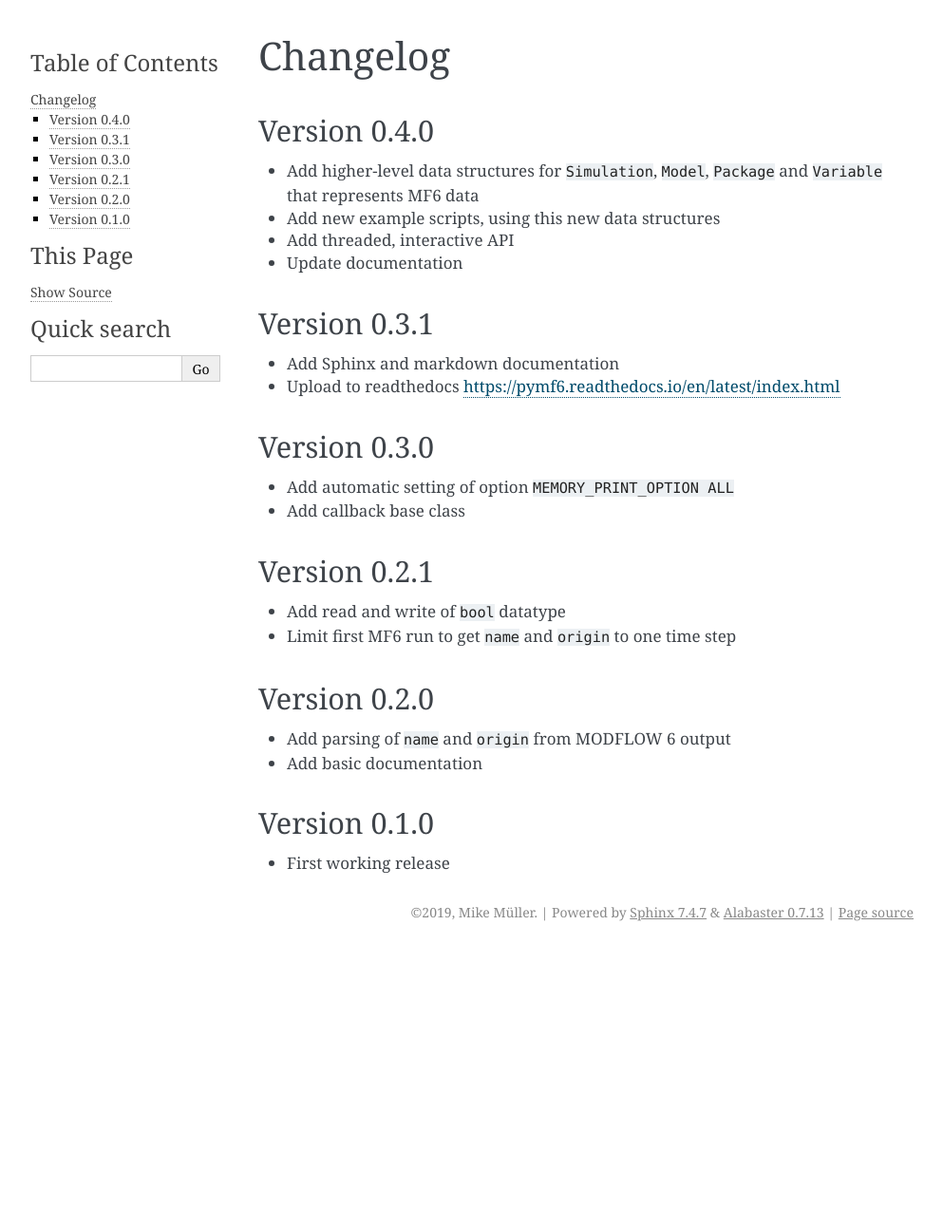
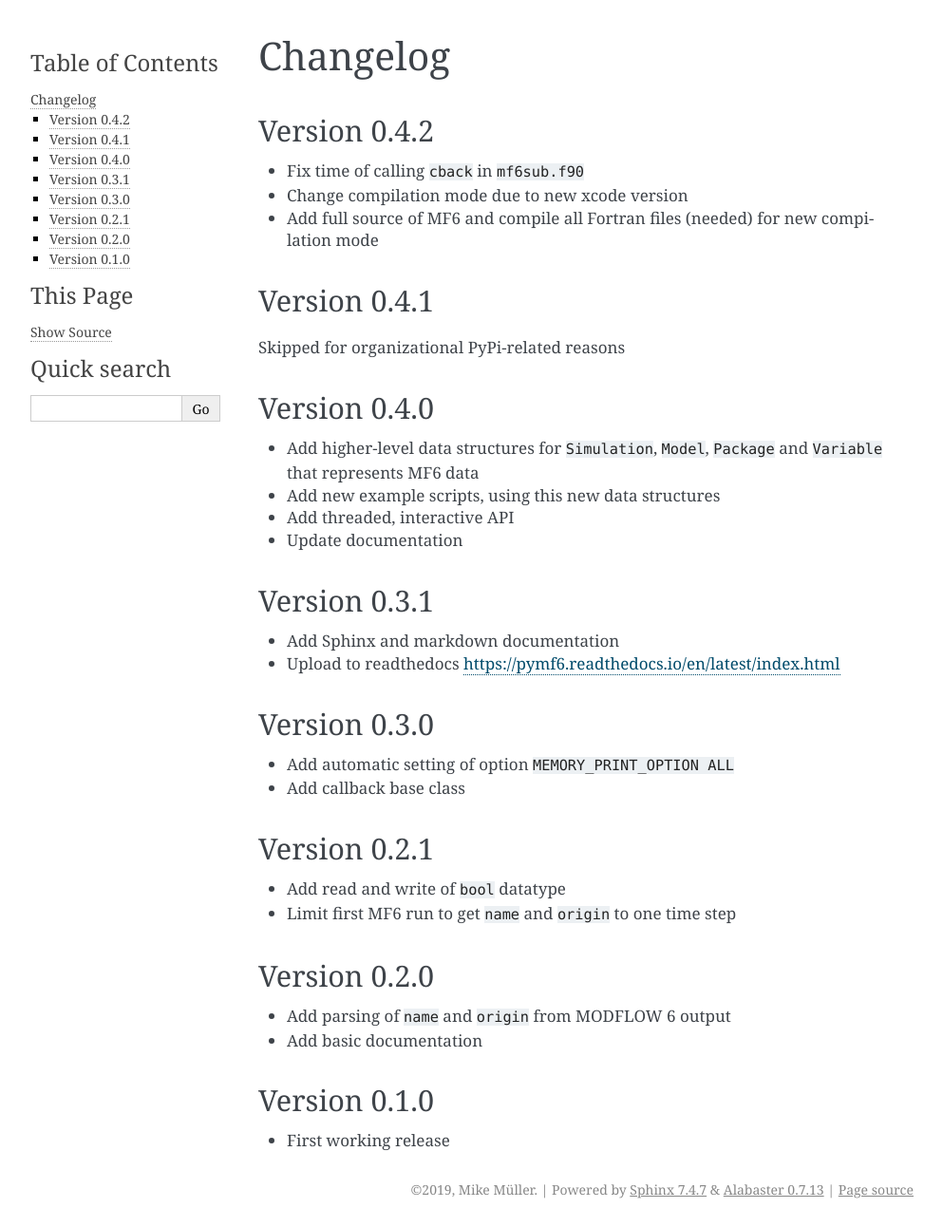
Before and after one commit to hydrocomputing/pymf6, a Sphinx documentation site: the page built from doc/changelog.md, in a window 1280 px wide. Shown: the whole page at 95% size, without its empty margins (148-1141 px from the left). Built offline with Sphinx 7.4.7, drawn with Linux system fonts in a browser that asks for light colours; before the commit the page ends 1000 px from its top, so only the background shows below that.

Commit message:
Add entry for current version

```diff
--- a/doc/changelog.md
+++ b/doc/changelog.md
@@ -1,4 +1,17 @@
 # Changelog
+
+
+## Version 0.4.2
+
+* Fix time of calling `cback` in `mf6sub.f90`
+* Change compilation mode due to new xcode version
+* Add full source of MF6 and compile all Fortran files
+  (needed) for new compilation mode
+
+## Version 0.4.1
+
+Skipped for organizational PyPi-related reasons
+
 
 ## Version 0.4.0
 
```
